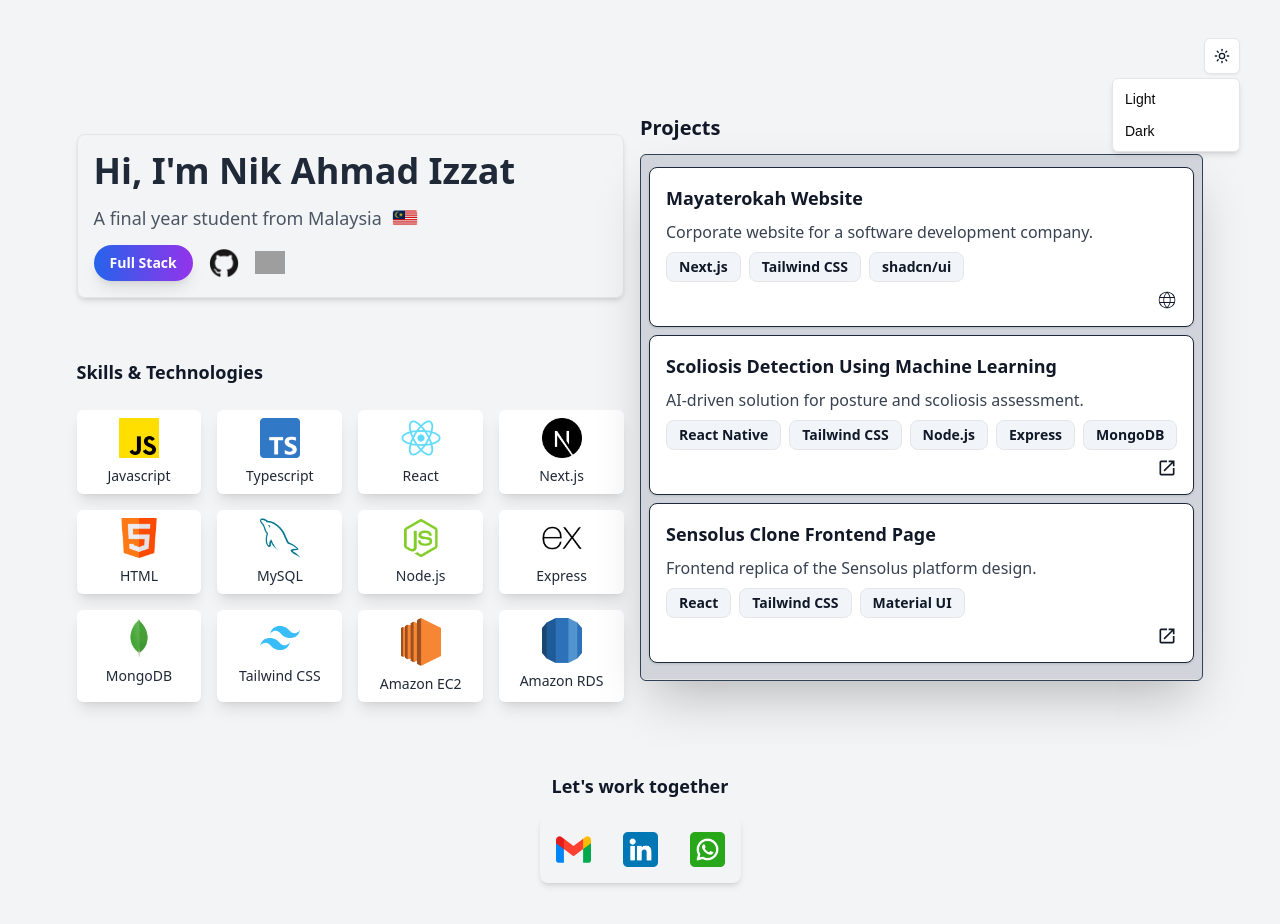
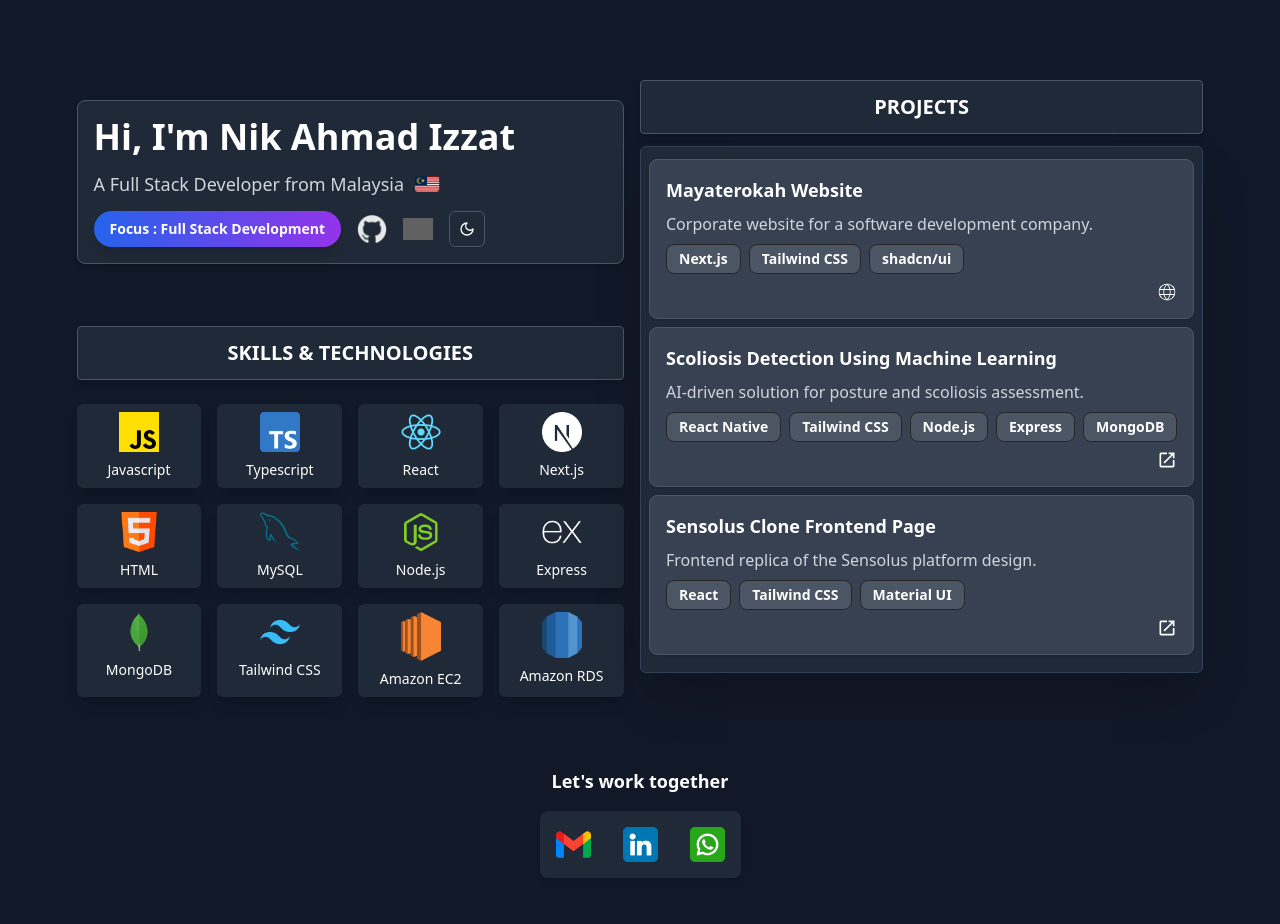
Before and after one commit to NikPrivate/nik-portfolio, a Next.js app: page / in a window 1280 px wide. Both pictures are taken after a click on the button "Toggle theme". Shown: the top 924 px of the page. Built offline with nearby package versions, Linux system fonts and the light colour scheme; grey boxes are pictures that could not be loaded.

Commit message:
rearranged couple components

```diff
--- a/app/globals.css
+++ b/app/globals.css
@@ -1,3 +1,4 @@
+@import url("https://fonts.googleapis.com/css2?family=Roboto:ital,wght@0,100;0,300;0,400;0,500;0,700;0,900;1,100;1,300;1,400;1,500;1,700;1,900&display=swap");
 @tailwind base;
 @tailwind components;
 @tailwind utilities;
--- a/app/page.jsx
+++ b/app/page.jsx
@@ -10,10 +10,6 @@ export default function Home() {
   return (
     <div className="flex flex-col overflow-hidden">
       <div className="flex justify-end gap-4 pr-10 pt-10">
-        <div className="mt-[-2.5px]">
-          <ThemeSwitch />
-        </div>
-
         {/* GitHub Icon */}
       </div>
 
--- a/components/Intro.jsx
+++ b/components/Intro.jsx
@@ -1,6 +1,7 @@
 import Image from "next/image";
 import Link from "next/link";
 import React from "react";
+import ThemeSwitch from "./ThemeSwitch";
 
 const Intro = () => {
   return (
@@ -13,7 +14,7 @@ const Intro = () => {
       {/* Subtitle with Malaysia Icon */}
       <div className="flex justify-center lg:justify-start xl:justify-start items-center gap-2 mb-3">
         <p className="text-lg text-gray-600 font-medium dark:text-gray-300">
-          A final year student from Malaysia
+          A Full Stack Developer from Malaysia
         </p>
         <Image
           src="/intro_image/malaysia.png"
@@ -26,7 +27,9 @@ const Intro = () => {
       {/* Badge */}
       <div className="flex gap-4 items-center justify-center sm:justify-center md:justify-center lg:justify-start xl:justify-start">
         <div className="inline-block bg-gradient-to-r from-blue-600 to-purple-600 text-white px-4 py-2 rounded-full shadow-lg align-top">
-          <p className="font-semibold text-sm">Full Stack</p>
+          <p className="font-semibold text-sm">
+            Focus : Full Stack Development
+          </p>
         </div>
         <Link
           href="https://github.com/NikPrivate"
@@ -56,6 +59,7 @@ const Intro = () => {
             className="cursor-pointer hover:opacity-80 hover:scale-110 transition-transform duration-200 dark:invert"
           />
         </Link>
+        <ThemeSwitch />
       </div>
     </div>
   );
--- a/components/Project.jsx
+++ b/components/Project.jsx
@@ -8,9 +8,11 @@ import Link from "next/link";
 const Project = () => {
   return (
     <div className="lg:mt-0 xl:mt-0 mt-[50px] px-4 md:px-6 lg:px-0">
-      <h1 className="font-sans font-bold text-xl mb-3 text-center lg:text-left dark:text-white">
-        Projects
-      </h1>
+      <div className="mb-3 border p-3 justify-center flex dark:border-gray-600 dark:bg-gray-800 rounded shadow-md">
+        <h1 className="font-sans font-bold text-xl text-center lg:text-left dark:text-white font-roboto">
+          PROJECTS
+        </h1>
+      </div>
       <ScrollArea className="max-h-[400px] md:max-h-[500px] lg:max-h-[600px] border border-slate-700 shadow-2xl bg-gray-300 dark:bg-gray-800 overflow-y-auto rounded-md">
         <div className="p-2 border-b">
           {projects.map((list, index) => (
--- a/components/Skills.jsx
+++ b/components/Skills.jsx
@@ -4,10 +4,12 @@ import Image from "next/image";
 
 const Skills = () => {
   return (
-    <div className="font-sans px-4 lg:px-0 mt-8">
-      <h1 className="font-bold text-lg mb-6 text-center lg:text-left dark:text-white">
-        Skills & Technologies
-      </h1>
+    <div className="font-sans px-4 lg:px-0 mt-5">
+      <div className="border p-3 dark:border-gray-600 dark:bg-gray-800 rounded shadow-md flex justify-center mb-6">
+        <h1 className="text-xl text-center lg:text-left dark:text-white font-robot font-bold">
+          SKILLS & TECHNOLOGIES
+        </h1>
+      </div>
       <div className="grid grid-cols-3 sm:grid-cols-3 md:grid-cols-4 lg:grid-cols-4 gap-4 justify-center">
         {skills.map((skill, index) => (
           <div
--- a/components/ThemeSwitch.jsx
+++ b/components/ThemeSwitch.jsx
@@ -2,55 +2,51 @@
 
 import { useTheme } from "next-themes";
 import React, { useEffect, useState } from "react";
-import {
-  DropdownMenu,
-  DropdownMenuContent,
-  DropdownMenuItem,
-  DropdownMenuTrigger,
-} from "./ui/dropdown-menu";
 import { Button } from "./ui/button";
 import { Moon, Sun } from "lucide-react";
 
 const ThemeSwitch = () => {
-  const { setTheme } = useTheme();
+  const { theme, setTheme } = useTheme();
   const [mounted, setMounted] = useState(false);
+  const [isAnimating, setIsAnimating] = useState(false);
 
-  // This useEffect will set the mounted state to true when the component has been mounted
   useEffect(() => {
     setMounted(true);
   }, []);
 
-  // Prevent the component from rendering until it's mounted
   if (!mounted) return null;
 
+  const toggleTheme = () => {
+    setIsAnimating(true);
+    setTimeout(() => {
+      setTheme(theme === "dark" ? "light" : "dark");
+      setIsAnimating(false);
+    }, 300); // Delay theme change by 300ms for smooth animation
+  };
+
   return (
-    <DropdownMenu>
-      <DropdownMenuTrigger asChild>
     <Button
       variant="outline"
       size="icon"
-          className="transition-none focus:outline-none"
+      onClick={toggleTheme}
+      className="relative transition-transform duration-300 focus:outline-none dark:border-gray-600 dark:bg-gray-800"
     >
-          <Sun className="h-[1.2rem] w-[1.2rem] rotate-0 scale-100 transition-all dark:-rotate-90 dark:scale-0" />
-          <Moon className="text-white absolute h-[1.2rem] w-[1.2rem] rotate-90 scale-0 transition-all dark:rotate-0 dark:scale-100" />
+      <Sun
+        className={`absolute h-[1.2rem] w-[1.2rem] transition-all duration-300 ${
+          theme === "dark"
+            ? "opacity-0 scale-0 rotate-90"
+            : "opacity-100 scale-100 rotate-0 text-black"
+        }`}
+      />
+      <Moon
+        className={`absolute h-[1.2rem] w-[1.2rem] transition-all duration-300 ${
+          theme === "dark"
+            ? "opacity-100 scale-100 rotate-0 text-white"
+            : "opacity-0 scale-0 rotate-90"
+        }`}
+      />
       <span className="sr-only">Toggle theme</span>
     </Button>
-      </DropdownMenuTrigger>
-      <DropdownMenuContent align="end">
-        <DropdownMenuItem
-          onClick={() => setTheme("light")}
-          className="border-none"
-        >
-          Light
-        </DropdownMenuItem>
-        <DropdownMenuItem
-          onClick={() => setTheme("dark")}
-          className="border-none"
-        >
-          Dark
-        </DropdownMenuItem>
-      </DropdownMenuContent>
-    </DropdownMenu>
   );
 };
 
--- a/tailwind.config.js
+++ b/tailwind.config.js
@@ -8,6 +8,9 @@ module.exports = {
   ],
   theme: {
     extend: {
+      fontFamily: {
+        roboto: "Roboto",
+      },
       screens: {
         sm: "640px",
         md: "768px",
```
Lines whose indentation alone changed are shown as unchanged.
